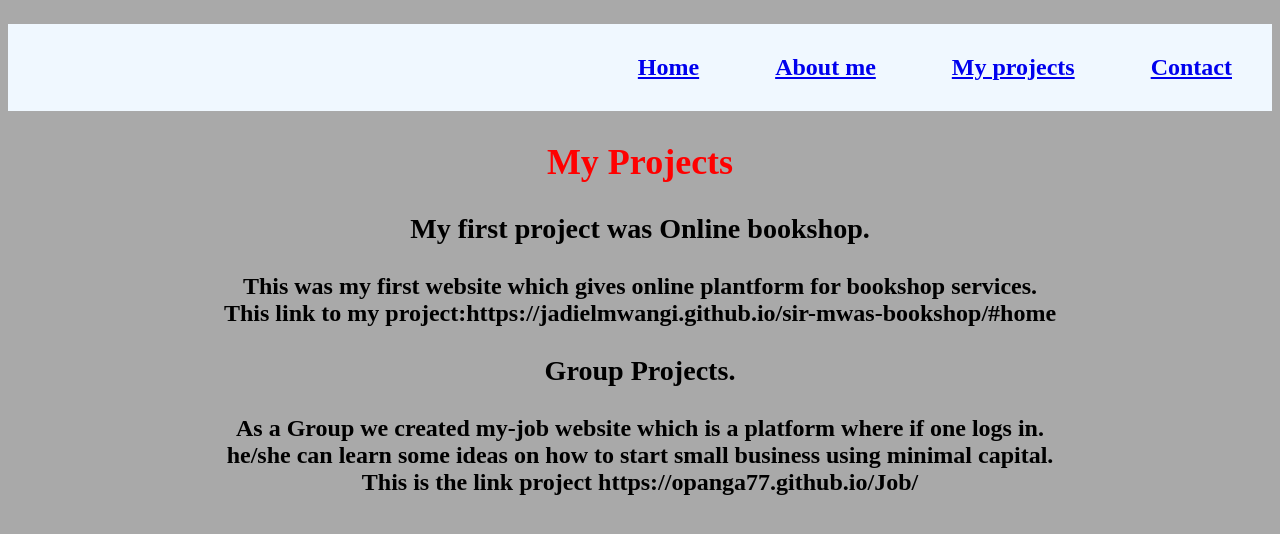
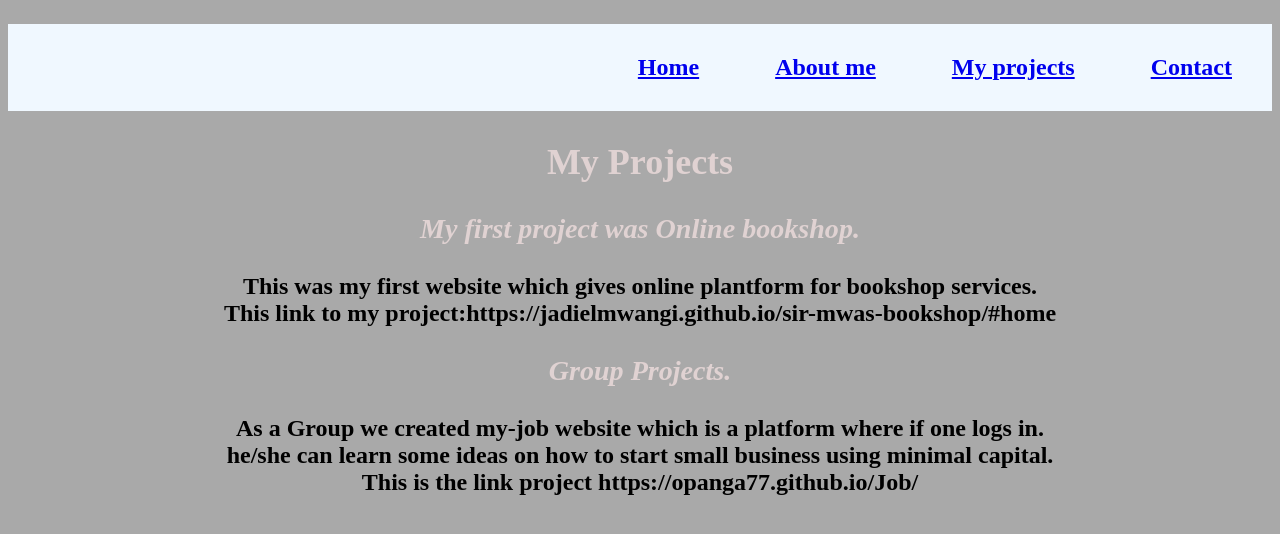
Before and after one commit to jadielmwangi/My-portfolio, a plain HTML site: page project.html in a window 1280 px wide. Drawn offline with Linux system fonts and the light colour scheme.

Commit message:
Add font color for all headers in the project page

```diff
--- a/project.css
+++ b/project.css
@@ -15,7 +15,11 @@ nav a:hover{
 }
 
 h2{
-    color: red;
+    color:rgb(224, 210, 210);
+}
+h3{
+    color:rgb(224, 210, 210);
+    font-style: italic;
 }
 body{
     text-align: center;
```
